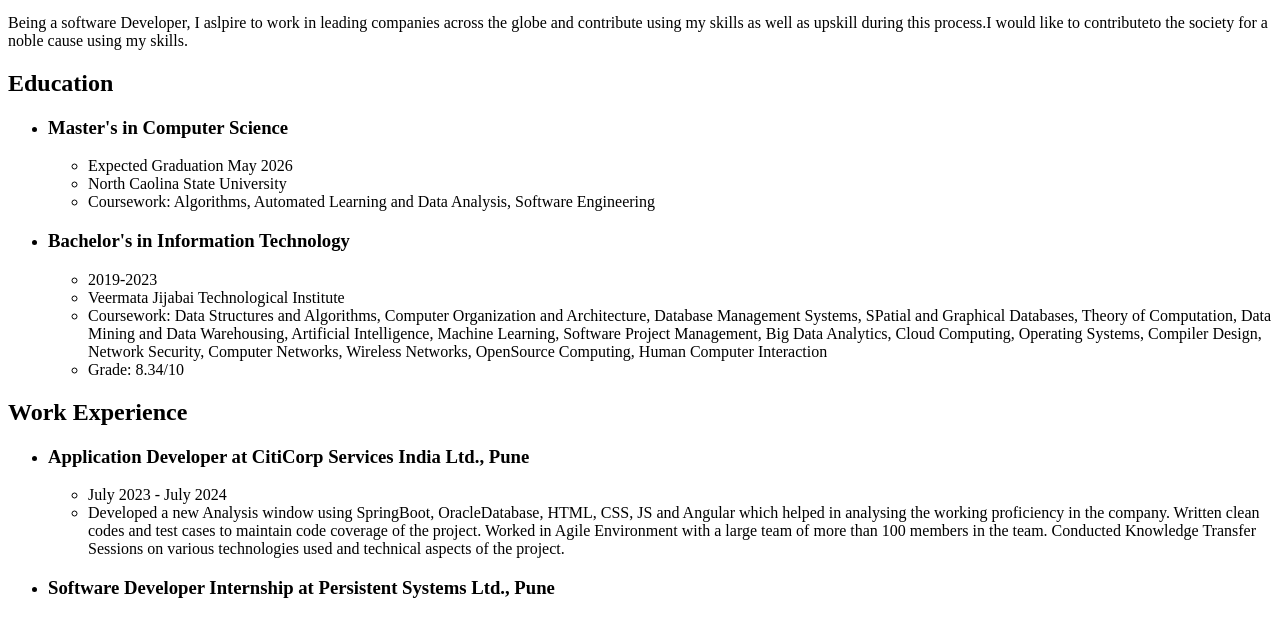
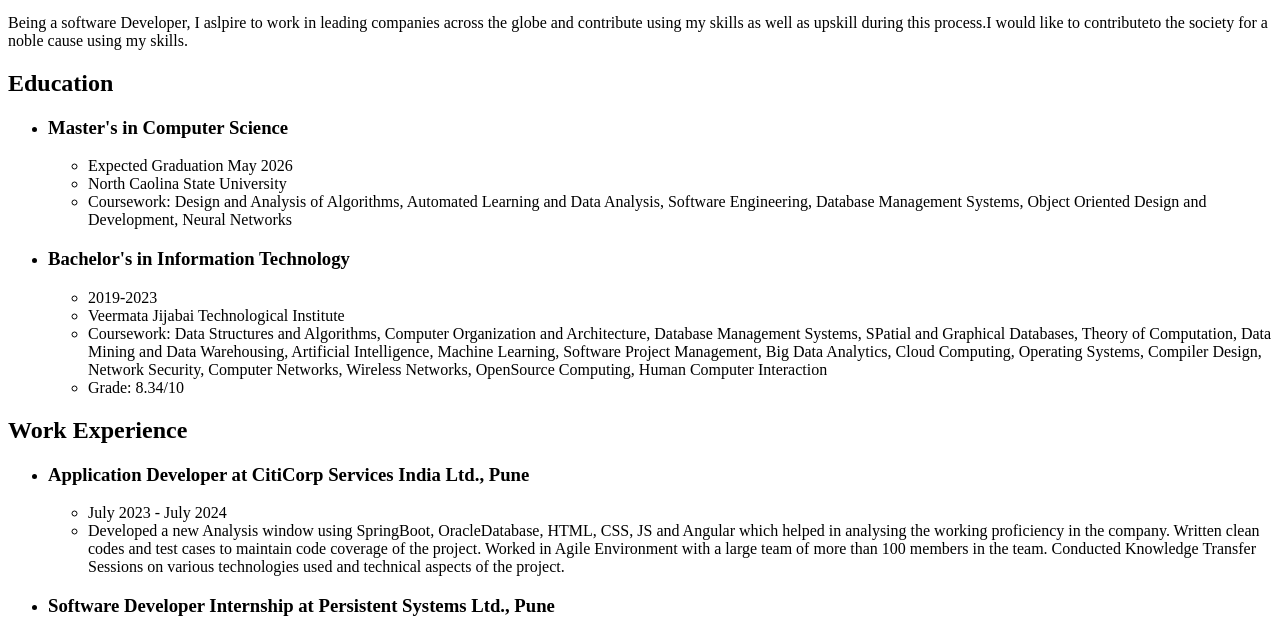
Before and after one commit to NDT2000/Portfolio, a plain HTML site: page Index.html in a window 1280 px wide. Shown: the part 113-733 px from the top of the page. Drawn offline with Linux system fonts and the light colour scheme.

Commit message:
Update Index.html

```diff
--- a/Index.html
+++ b/Index.html
@@ -21,7 +21,7 @@
                 <ul>
                     <li>Expected Graduation May 2026</li>
                     <li>North Caolina State University</li>
-                    <li>Coursework: Algorithms, Automated Learning and Data Analysis, Software Engineering</li>
+                    <li>Coursework: Design and Analysis of Algorithms, Automated Learning and Data Analysis, Software Engineering, Database Management Systems, Object Oriented Design and Development, Neural Networks</li>
                 </ul>
             </li>
             <li>
```
